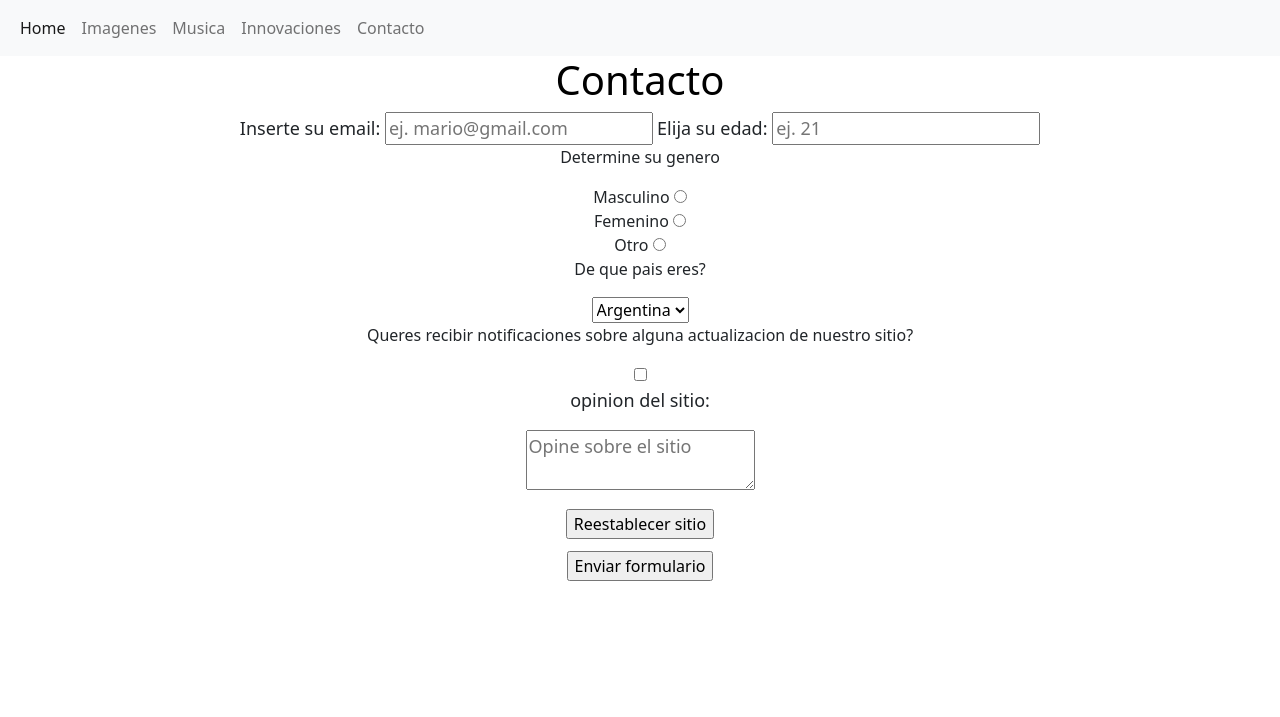
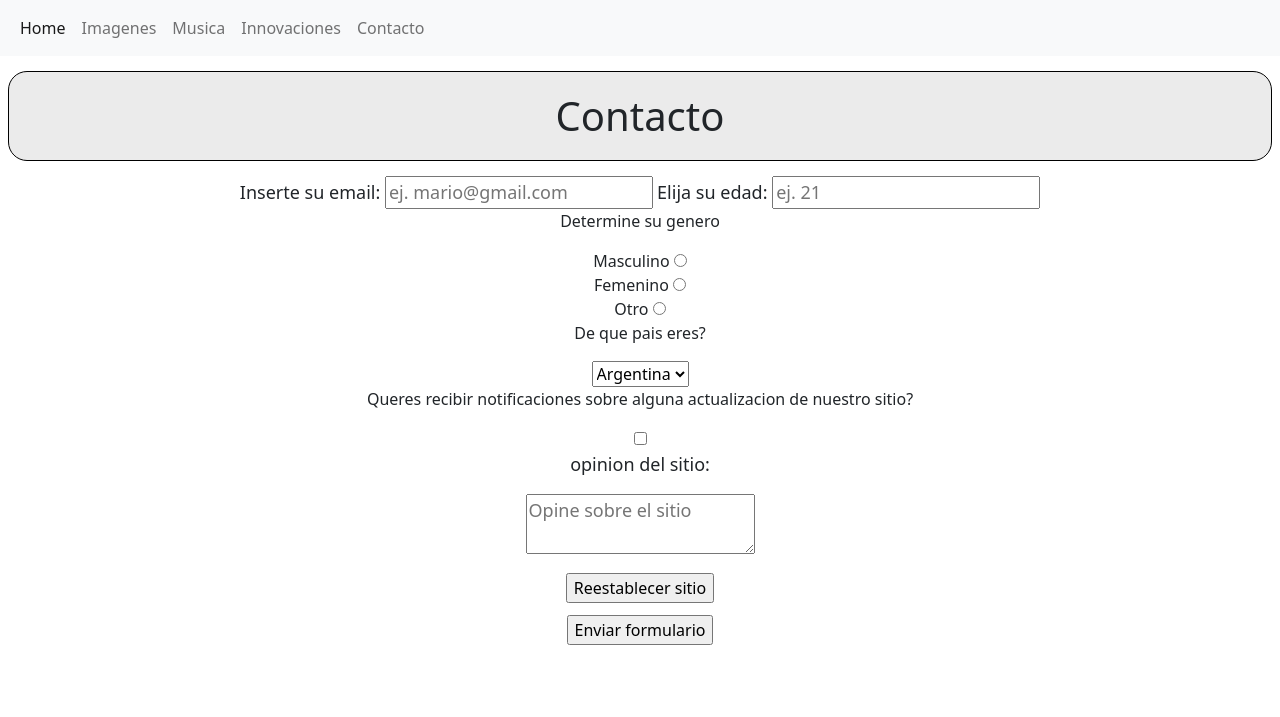
Before and after one commit to AcerbiNicolas/80s, a website: page pages/figurasI.html in a window 1280 px wide. Shown: the part 83-800 px from the top of the page. Drawn offline with nearby package versions, Linux system fonts and the light colour scheme.

Commit message:
Titulos agregados a cada pagina con sus animaciones

```diff
--- a/SCSS/styles.scss
+++ b/SCSS/styles.scss
@@ -1,2 +1,34 @@
 @import "contacto";
-@import "header";
+@import "index";
+@import "imagenes";
+@import "innovaciones";
+@import "musica";
+
+.backleft{
+    display: block;
+    text-align: center;
+    justify-content: center;
+
+    padding-bottom: 20px;
+    padding-top: 20px;
+    padding-left: 40px;
+    padding-right: 40px;
+
+    margin: 0 0.5rem;
+    margin-bottom: 15px;
+    margin-top: 15px;
+
+    -webkit-border-radius: 19px;
+    -moz-border-radius: 19px;
+    border-radius: 19px;
+    border: 1px solid black;
+
+    animation: backInLeft; /* referring directly to the animation's @keyframe declaration */
+    animation-duration: 2s;
+
+    background-color: rgba(218, 218, 218, 0.538);
+}
+.logo{
+    animation: fadeInRightBig; /* referring directly to the animation's @keyframe declaration */
+    animation-duration: 2s;
+}
--- a/css/main.css
+++ b/css/main.css
@@ -262,7 +262,3 @@ ul{
 .indexMedia:hover{
   animation: pulse 5s infinite;
 }
-.title{
-  animation: flipInX;
-  animation-duration: 2s;
-}
--- a/pages/figurasI.html
+++ b/pages/figurasI.html
@@ -74,7 +74,7 @@
       </nav>
     </header>
 
-    <h1 class="title">Contacto</h1>
+    <h1 class="backleft">Contacto</h1>
 
     <section>
       <article>
```
Also changed, not shown: index.html (+1 -1 lines), pages/imagenes.html (+1 -0 lines), pages/innovaciones.html (+2 -0 lines), pages/musica.html (+1 -1 lines), SCSS/_header.scss (deleted), SCSS/_imagenes.scss (added), SCSS/_index.scss (added), SCSS/_innovaciones.scss (added), SCSS/_musica.scss (added), css/styles.css (added).
